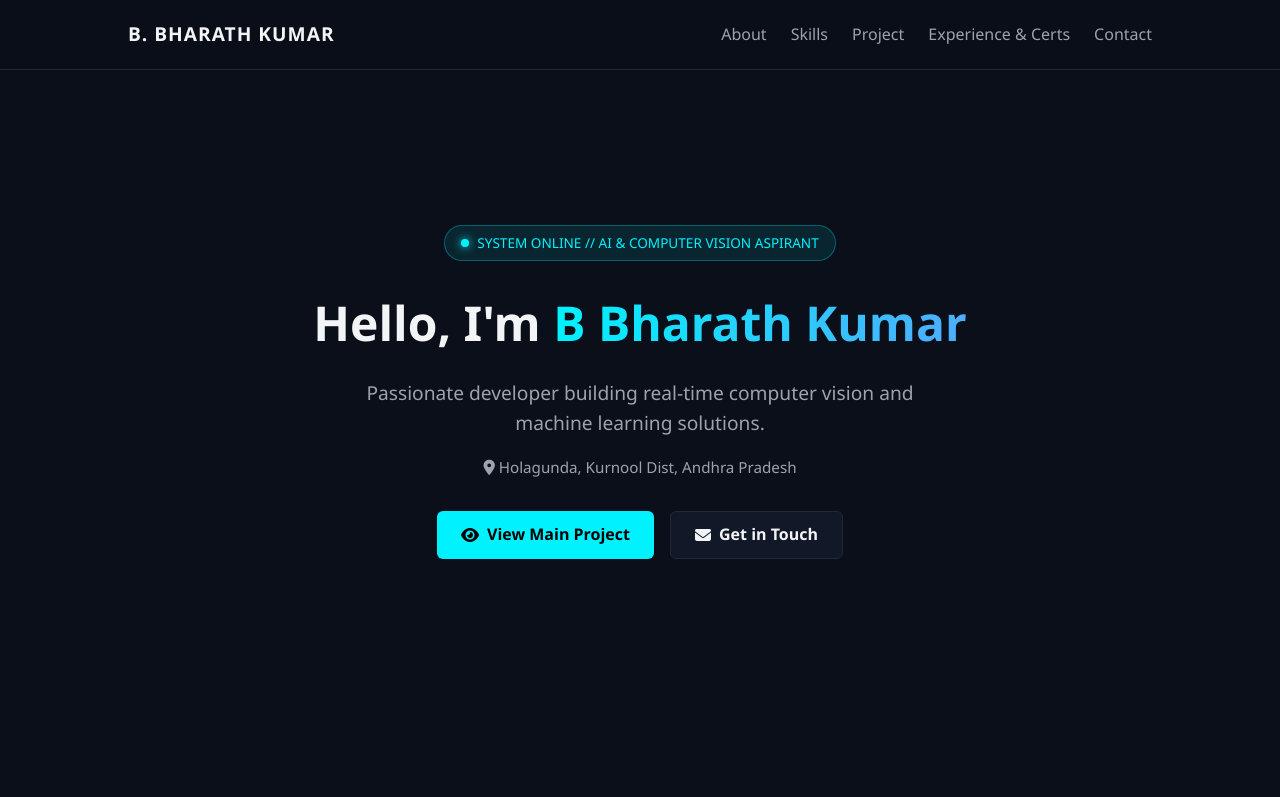
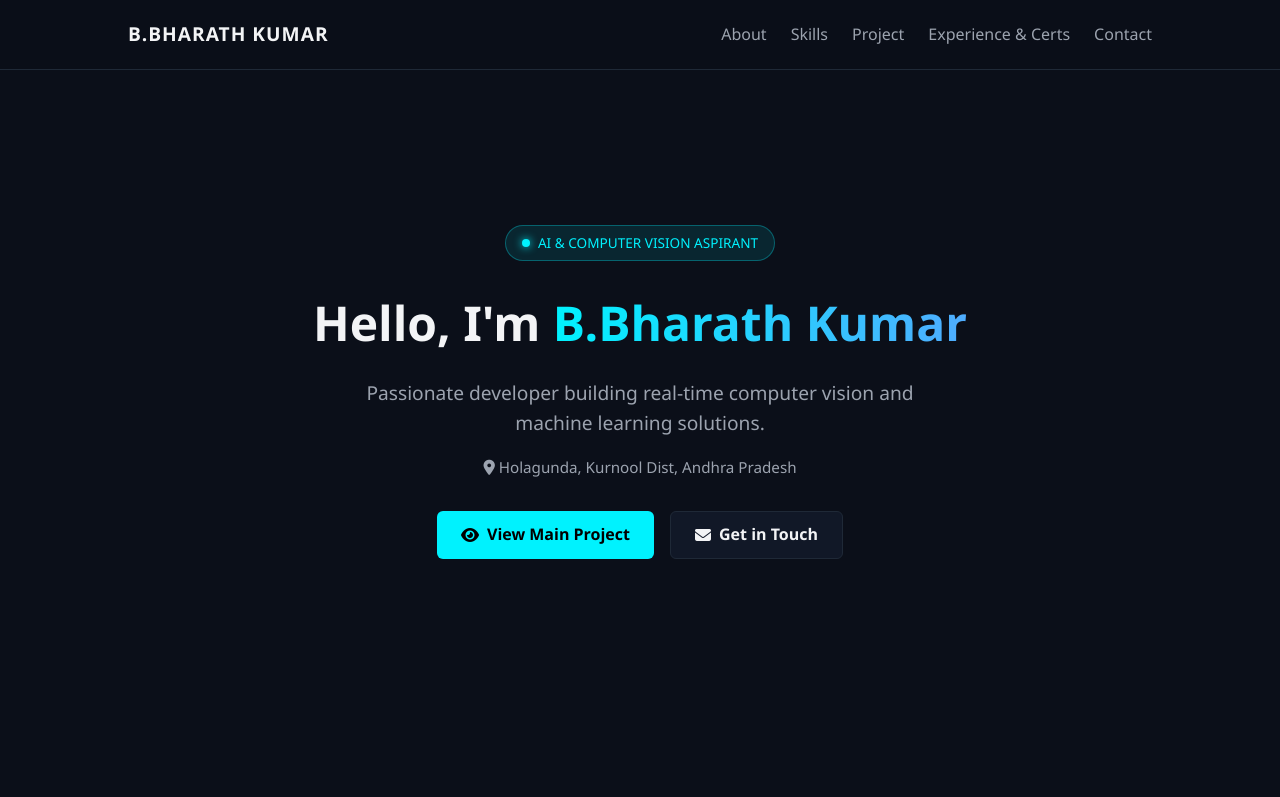
Before and after one commit to bharath-hiccup/Bharath-Protfolio, a plain HTML site: page index.html in a window 1280 px wide. Shown: the top 797 px of the page. Drawn offline with Linux system fonts and the light colour scheme.

Commit message:
Update index.html

```diff
--- a/index.html
+++ b/index.html
@@ -13,7 +13,7 @@
   <!-- Navbar -->
   <nav class="navbar">
     <div class="logo">
-      <span class="cv-bracket"></span> B. BHARATH KUMAR <span class="cv-bracket"></span>
+      <span class="cv-bracket"></span> B.BHARATH KUMAR <span class="cv-bracket"></span>
     </div>
     <ul class="nav-links">
       <li><a href="#about">About</a></li>
@@ -27,8 +27,8 @@
   <!-- Hero Section -->
   <header class="hero">
     <div class="hero-container">
-      <div class="status-badge"><span class="pulse-dot"></span> SYSTEM ONLINE // AI & COMPUTER VISION ASPIRANT</div>
-      <h1>Hello, I'm <span class="highlight">B Bharath Kumar</span></h1>
+      <div class="status-badge"><span class="pulse-dot"></span> AI & COMPUTER VISION ASPIRANT</div>
+      <h1>Hello, I'm <span class="highlight">B.Bharath Kumar</span></h1>
       <p class="tagline">Passionate developer building real-time computer vision and machine learning solutions.</p>
       <div class="location-tag">
         <i class="fa-solid fa-location-dot"></i> Holagunda, Kurnool Dist, Andhra Pradesh
```
